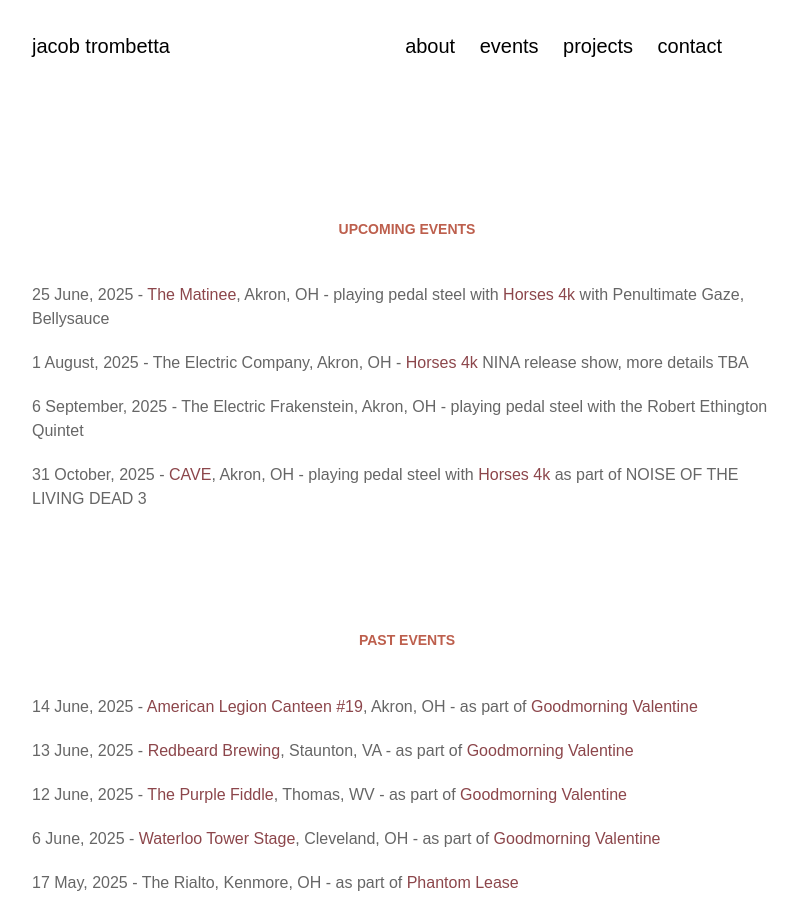
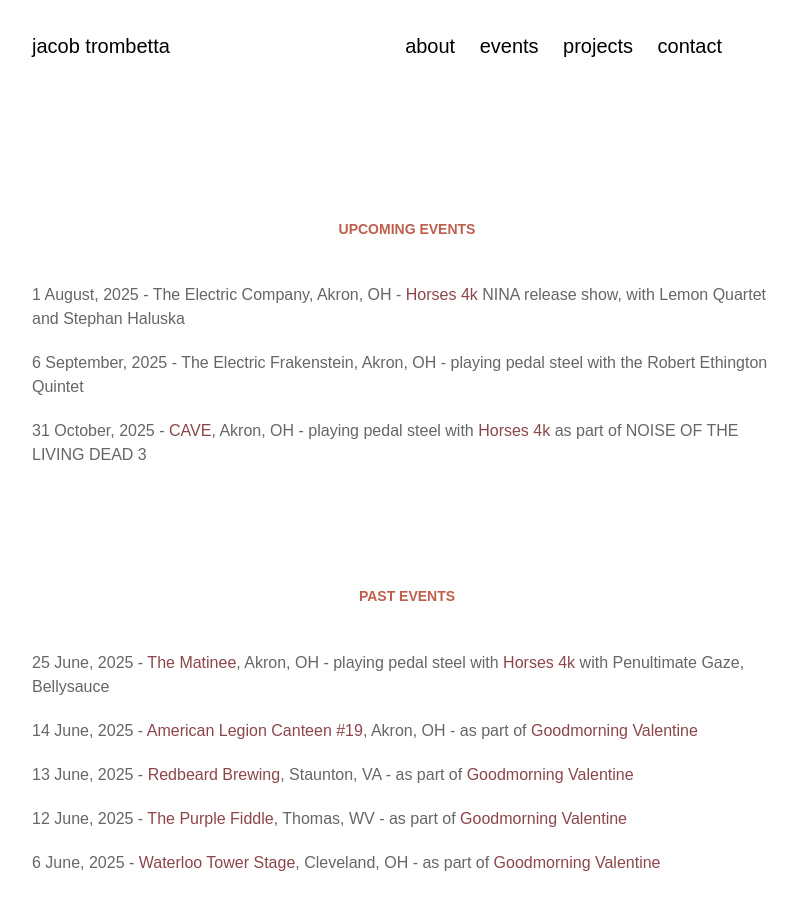
Before and after one commit to jacobtrombetta/jacobtrombetta.github.io, a Jekyll site: the page built from pages/events.md, in a window 1280 px wide and 900 px high. Shown: the whole window, without its empty margins (263-1061 px from the left). Built offline with Jekyll 4.4.1, drawn with Linux system fonts in a browser that asks for light colours; nearby versions of some CDN libraries; some web fonts are replaced.

Commit message:
update events page

```diff
--- a/pages/events.md
+++ b/pages/events.md
@@ -5,15 +5,15 @@
 ---
 
 ### Upcoming events
-25 June, 2025 - [The Matinee](https://www.instagram.com/thematineebar/?hl=en), Akron, OH - playing pedal steel with [Horses 4k](https://www.horses4k.rodeo) with Penultimate Gaze, Bellysauce
-
-1 August, 2025 - The Electric Company, Akron, OH - [Horses 4k](https://www.horses4k.rodeo) NINA release show, more details TBA
+1 August, 2025 - The Electric Company, Akron, OH - [Horses 4k](https://www.horses4k.rodeo) NINA release show, with Lemon Quartet and Stephan Haluska
 
 6 September, 2025 - The Electric Frakenstein, Akron, OH - playing pedal steel with the Robert Ethington Quintet
 
 31 October, 2025 - [CAVE](https://www.caveakron.org/calendar/noise-of-the-living-dead-3-tba/), Akron, OH - playing pedal steel with [Horses 4k](https://www.horses4k.rodeo) as part of NOISE OF THE LIVING DEAD 3
 
 ### Past events
+25 June, 2025 - [The Matinee](https://www.instagram.com/thematineebar/?hl=en), Akron, OH - playing pedal steel with [Horses 4k](https://www.horses4k.rodeo) with Penultimate Gaze, Bellysauce
+
 14 June, 2025 - [American Legion Canteen #19](https://www.instagram.com/alpost19canteen/), Akron, OH - as part of [Goodmorning Valentine](https://goodmorningvalentine.bandcamp.com/)
 
 13 June, 2025 - [Redbeard Brewing](https://www.redbeardbrews.com/), Staunton, VA - as part of [Goodmorning Valentine](https://goodmorningvalentine.bandcamp.com/)
```
